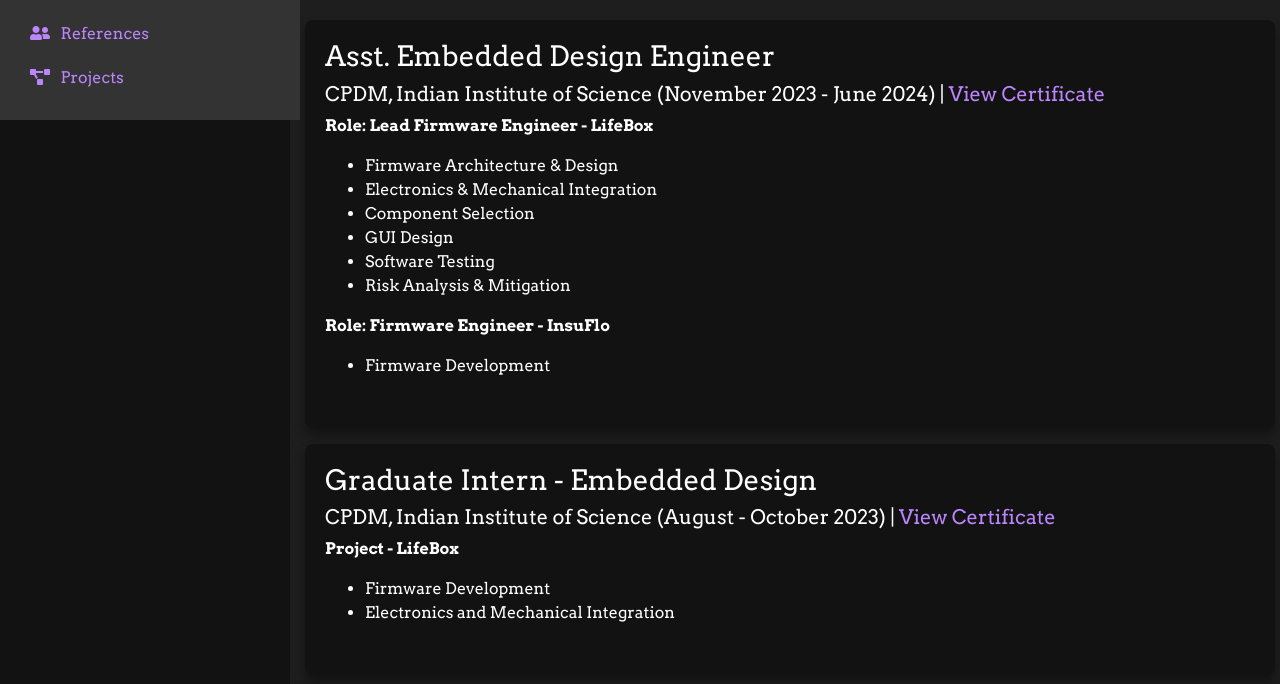
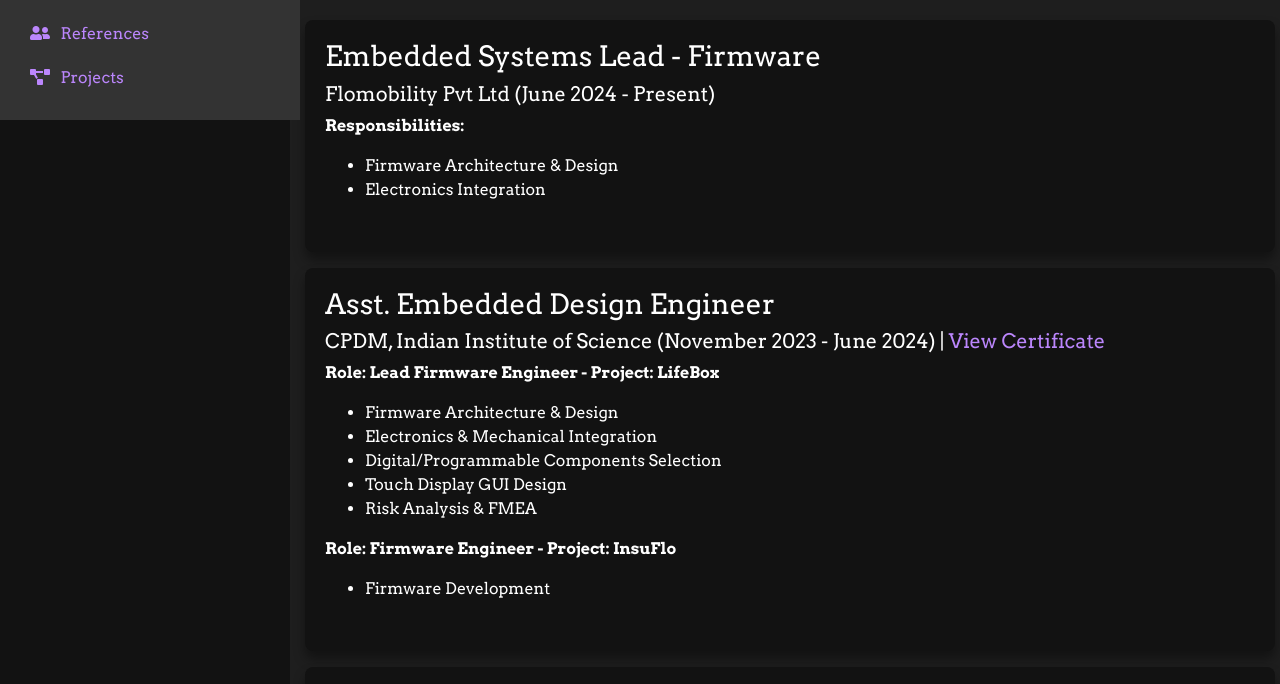
Before and after one commit to Kunaalkk1/my-webpage, a plain HTML site: page index.html in a window 1280 px wide. Shown: the part 680-1364 px from the top of the page. Drawn offline with nearby package versions, Linux system fonts and the light colour scheme.

Commit message:
Update index.html
Added latest job update

```diff
--- a/index.html
+++ b/index.html
@@ -59,22 +59,35 @@
       <div class="container">
         <h2 class="section-title">Experience</h2>
         <div class="timeline">
-          <!-- Job 1 -->
+          <!-- Job 4 -->
+          <div class="card animate__animated animate__fadeInUp">
+            <div class="card-body">
+              <div class="timeline-item animate__animated animate__fadeInRight">
+                <h3>Embedded Systems Lead - Firmware</h3>
+                <h5>Flomobility Pvt Ltd (June 2024 - Present)</h5>
+                <p><strong>Responsibilities:</strong></p>
+                <ul>
+                  <li>Firmware Architecture & Design</li>
+                  <li>Electronics Integration</li>
+                </ul>
+              </div>
+            </div>
+          </div>
+          <!-- Job 3 -->
           <div class="card animate__animated animate__fadeInUp">
             <div class="card-body">
               <div class="timeline-item animate__animated animate__fadeInLeft">
                 <h3>Asst. Embedded Design Engineer</h3>
                 <h5>CPDM, Indian Institute of Science (November 2023 - June 2024) | <a href = "Kunaal - Experience letter.pdf" target="_blank">View Certificate</a></h5>
-                <p><strong>Role: Lead Firmware Engineer - LifeBox</strong></p>
+                <p><strong>Role: Lead Firmware Engineer - Project: LifeBox</strong></p>
                 <ul>
                   <li>Firmware Architecture & Design</li>
                   <li>Electronics & Mechanical Integration</li>
-                  <li>Component Selection</li>
-                  <li>GUI Design</li>
-                  <li>Software Testing</li>
-                  <li>Risk Analysis & Mitigation</li>
+                  <li>Digital/Programmable Components Selection</li>
+                  <li>Touch Display GUI Design</li>
+                  <li>Risk Analysis & FMEA</li>
                 </ul>
-                <p><strong>Role: Firmware Engineer - InsuFlo</strong></p>
+                <p><strong>Role: Firmware Engineer - Project: InsuFlo</strong></p>
                 <ul>
                   <li>Firmware Development</li>
                 </ul>
@@ -95,7 +108,7 @@
               </div>
             </div>
           </div>
-          <!-- Job 3 -->
+          <!-- Job 1 -->
           <div class="card animate__animated animate__fadeInUp">
             <div class="card-body">
               <div class="timeline-item animate__animated animate__fadeInLeft">
```
